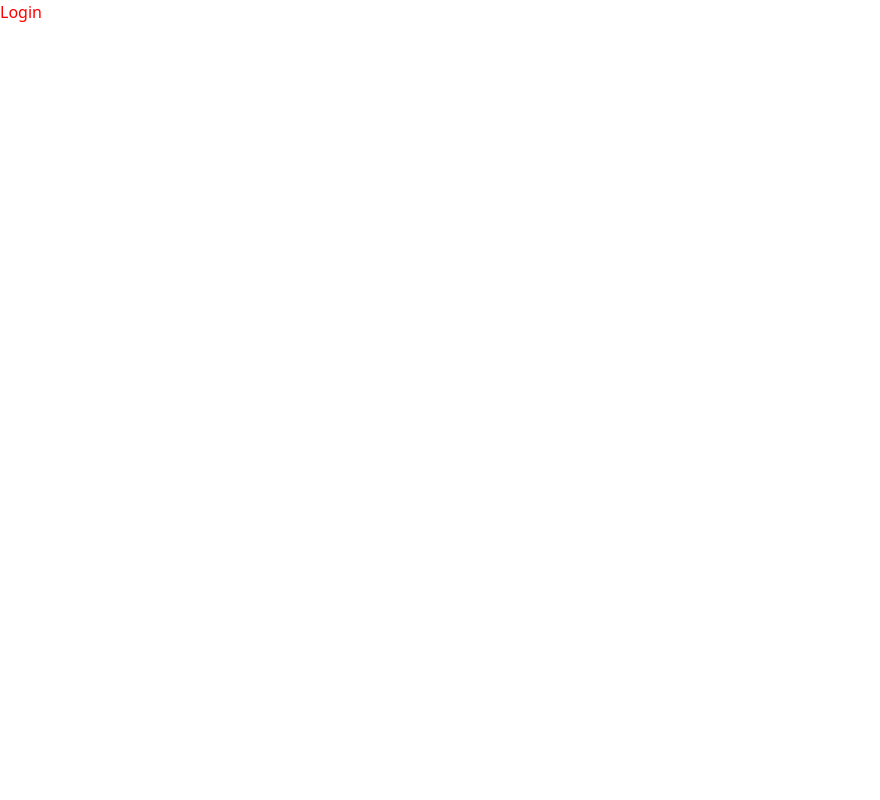
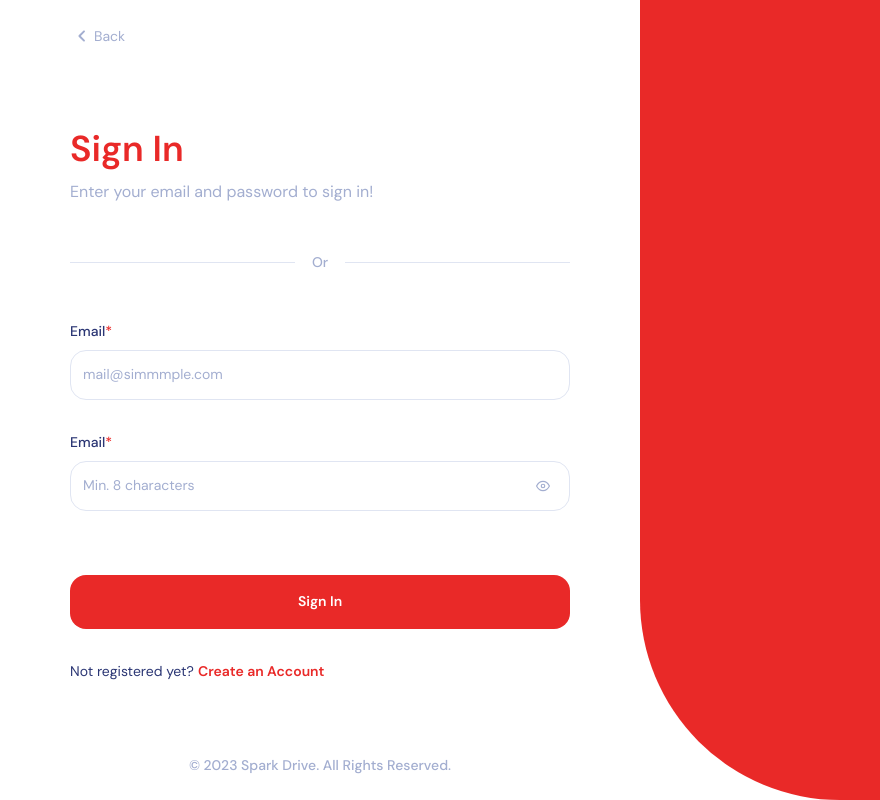
Before and after one commit to gulnabi-afridi/sparkleo-frontend-test, a React (Vite) app: page / in a window 1280 px wide. Shown: the whole page, without its empty margins (0-880 px from the left). Built offline with nearby package versions, Linux system fonts and the light colour scheme.

Commit message:
form developed

```diff
--- a/package.json
+++ b/package.json
@@ -12,6 +12,7 @@
   "dependencies": {
     "react": "^18.3.1",
     "react-dom": "^18.3.1",
+    "react-icons": "^5.3.0",
     "react-router-dom": "^6.28.0"
   },
   "devDependencies": {
--- a/src/components/shared/ComponentWrapper.jsx
+++ b/src/components/shared/ComponentWrapper.jsx
@@ -3,7 +3,7 @@ import React from "react";
 const ComponentWrapper = ({ children, styles = "h-full" }) => {
   return (
     <div className={`w-full ${styles}`}>
-      <div className="w-full h-full max-w-[1200px] m-auto lg:px-8 px-3">
+      <div className="w-full h-full max-w-[1500px] m-auto ">
         {children}
       </div>
     </div>
--- a/src/screens/Login.jsx
+++ b/src/screens/Login.jsx
@@ -1,9 +1,122 @@
-import React from 'react'
+import  {useState} from "react";
+import ComponentWrapper from "../components/shared/ComponentWrapper";
+import * as Icons from "../svg/Icons";
+import { FiEye, FiEyeOff } from "react-icons/fi";
 
 const Login = () => {
+  // states
+  const [showPassword, setShowPassword] = useState(false);
+
+  // states ends here
+
+  // functions  ----->
+  const togglePassword = (e) => {
+    e.preventDefault();
+    setShowPassword(!showPassword);
+  };
+
   return (
-    <div className='text-[red]'>Login</div>
-  )
-}
+    <ComponentWrapper>
+      <div className="w-full min-h-screen grid grid-cols-2">
+        {/* 1st col  */}
+        <div className="w-full bg-white-1 py-6">
+          <div className="w-full h-full flex flex-col justify-between mx-auto max-w-[500px]">
+            {/* back btn --> */}
+            <div className="flex justify-start items-center">
+              <Icons.Back className="w-[24px] h-[24px]" />
+              <p className="text-[14px] font-normal text-blue-2 font-dm-sans">
+                Back
+              </p>
+            </div>
+            {/* login form --> */}
+            <form className="w-full flex gap-8 flex-col">
+            <div className="flex flex-col gap-1 items-start">
+              <h2 className="text-[36px] text-brnad-1 font-dm-sans font-semibold">
+                Sign In
+              </h2>
+              <p className="text-[16px] font-normal text-blue-2 font-dm-sans">
+                Enter your email and password to sign in!
+              </p>
+              </div>
+              <div className="w-full my-4 justify-center items-center  grid grid-cols-[1fr,50px,1fr]">
+                <div className="w-full h-[1px] bg-blue-3"></div>
+                <div className="w-full flex justify-center items-center">
+                  <p className="text-[14px] text-blue-2 font-medium font-dm-sans">
+                    Or
+                  </p>
+                </div>
+                <div className="w-full h-[1px] bg-blue-3"></div>
+              </div>
+              {/* email input --> */}
+              <div className="w-full flex flex-col gap-2">
+                <label
+                  htmlFor="email"
+                  className="text-[14px] flex text-blue-1 font-medium font-dm-sans"
+                >
+                  Email <span className="text-brnad-1">*</span>{" "}
+                </label>
+                <input
+                  type="text"
+                  id="email"
+                  placeholder="mail@simmmple.com"
+                  className="w-full px-3 focus:outline-brnad-1 text-[14px] font-dm-sans text-blue-1 placeholder:text-blue-2 font-normal min-h-[50px] rounded-[16px] border-[1px] border-blue-3 bg-transparent"
+                />
+              </div>
+              {/* password input  */}
+              <div className="w-full flex flex-col gap-2">
+                <label
+                  htmlFor="email"
+                  className="text-[14px] flex text-blue-1 font-medium font-dm-sans"
+                >
+                  Email <span className="text-brnad-1">*</span>{" "}
+                </label>
+                <div className="w-full relative">
+                  <input
+                    type={showPassword ? "text" : "password"}
+                    id="email"
+                    minLength={8}
+                    required
+                    placeholder="Min. 8 characters"
+                    className="w-full px-3 focus:outline-brnad-1 text-[14px] font-dm-sans text-blue-1 placeholder:text-blue-2 font-normal min-h-[50px] rounded-[16px] border-[1px] border-blue-3 bg-transparent"
+                  />
+                  <button
+                    onClick={togglePassword}
+                    type="button"
+                    className="text-[14px] text-blue-2 absolute top-1/2 right-5 -translate-y-1/2 cursor-pointer"
+                  >
+                    {showPassword ? <FiEyeOff /> : <FiEye />}
+                  </button>
+                </div>
+              </div>
+              {/* forget password --->  */}
+              <div className="w-full flex justify-between items-center">
+                <div className=""></div>
+              </div>
+              {/* button --> */}
+              <button className="w-full bg-brnad-1 min-h-[54px] rounded-[16px] text-[14px] font-semibold font-dm-sans text-white-1" >Sign In</button>
+              {/* create a new account ---> */}
+              <div className='w-full flex gap-1 justify-start items-center'>
+                <p className="text-[14px] font-normal text-[#2B3674] font-dm-sans">Not registered yet?</p>
+                <a href="" className="text-[14px] font-semibold text-brnad-1 font-dm-sans"> Create an Account</a>
+              </div>
+            </form>
+            <p className="text-blue-2 text-[14px] text-center font-medium font-dm-sans">© 2023 Spark Drive. All Rights Reserved. </p>
+          </div>
+        </div>
+        {/* 2nd col  */}
+        <div className="w-full h-full bg-brnad-1 rounded-bl-[200px]">
+          <div className="w-full max-w-[500px] flex flex-col justify-between mx-auto">
+            <div></div>
+            <div className="flex flex-col gap-8">
+              <div className="flex justify-start items-center gap-3">
 
-export default Login
+              </div>
+            </div>
+          </div>
+        </div>
+      </div>
+    </ComponentWrapper>
+  );
+};
+
+export default Login;
--- /dev/null
+++ b/src/svg/Icons.jsx
@@ -0,0 +1,19 @@
+import React from "react";
+
+export const Back = ({
+  fill = "none",
+  stroke = "",
+  className = "w-[24px] h-[24px]",
+}) => (
+  <svg
+    className={className}
+    viewBox="0 0 24 24"
+    fill="none"
+    xmlns="http://www.w3.org/2000/svg"
+  >
+    <path
+      d="M14.71 8.11997L10.83 12L14.71 15.88C15.1 16.27 15.1 16.9 14.71 17.29C14.32 17.68 13.69 17.68 13.3 17.29L8.71 12.7C8.32 12.31 8.32 11.68 8.71 11.29L13.3 6.69997C13.69 6.30997 14.32 6.30997 14.71 6.69997C15.09 7.08997 15.1 7.72997 14.71 8.11997Z"
+      fill="#A3AED0"
+    />
+  </svg>
+);
--- a/tailwind.config.js
+++ b/tailwind.config.js
@@ -4,7 +4,7 @@ export default {
   theme: {
     extend: {
       fontFamily: {
-        dm_sans: ["DM Sans", "serif"],
+       'dm-sans': ["DM Sans", "serif"],
         montserrat: ["Montserrat", "sans-serif"],
       },
       screens: {
@@ -25,6 +25,7 @@ export default {
         blue: {
           1: "#2B3674",
           2: "#A3AED0",
+          3:'#E0E5F2'
         },
         white: {
           1: "#FFF",
```
Also changed, not shown: 1 other file (tests, documents, lock files or other folders).
